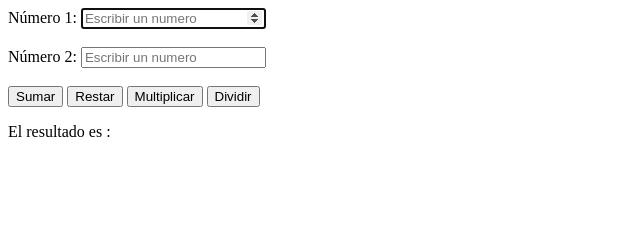
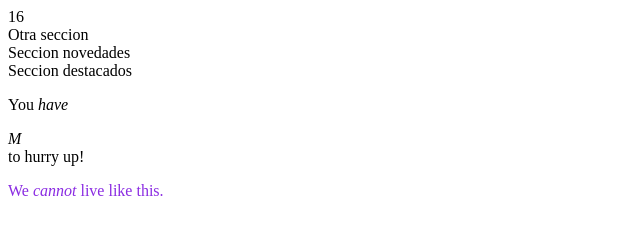
Before and after one commit to BelenLarriel/Html, a plain HTML site: page index.html in a window 1280 px wide. Shown: the whole page, without its empty margins (0-640 px from the left). Drawn offline with Linux system fonts and the light colour scheme.

Commit message:
Add files via upload

```diff
--- a/index.html
+++ b/index.html
@@ -1,36 +1,45 @@
 <!DOCTYPE html>
 <html lang="en">
 <head>
+
     <meta charset="UTF-8">
-    <meta name="viewport" content="width=device-width, initial-scale=1.0">
-    <title>CALCULADORA</title>
+    <meta name="viewport" content="width=, initial-scale=1.0">
+    <title>Ejericio</title>
+    <style>
+        p {
+            color: blueviolet;
+        }
+    </style>
 </head>
 <body>
+    <div id="identificador" class="tarjeta">Contenido Principal</div>
+    <div class="tarjeta">Otra seccion</div>
+    <div class="tarjeta">Seccion novedades</div>
+    <div class="tarjeta">Seccion destacados</div>
 
-      <form id="miFormulario" name="" method="post">
-          <label>Número 1: </label>
-          <input type="number" name ="" id="valor1" autofocus placeholder="Escribir un numero">
+    <p style="color: black;">You <em>have<div>M</div></em> to hurry up!</p>
 
-      <br>
-      <br>
-      <label2>Número 2: </label2>
-      <input type="number" name="" id="valor2"  autofocus placeholder="Escribir un numero">
+    <p>We <em>cannot</em> live like this.</p>
 
-      <br>
-      <br>
+    <script>
 
-    <button type="button" onclick="sumar();">Sumar</button>
-    <button type="button" onclick="restar();">Restar</button>
-    <button type="button" onclick="multiplicar();">Multiplicar</button>
-    <button type="button" onclick="dividir();">Dividir</button>
+function innerHTMLRandomNumber(id) {
+            let elemento = document.getElementById(id);
+            if (elemento) {
+                // Generar un número aleatorio entre 1 y 100
+                let numeroAleatorio = Math.floor(Math.random() * 100) + 1;
+                // Establecer el número aleatorio en el innerHTML del elemento
+                elemento.innerHTML = numeroAleatorio;
+            } else {
+                console.error('Elemento no encontrado con el ID:', id);
+            }
+        }
 
-    <p>El resultado es : <span id="el-resultado"></span></p>
+        // Ejemplo de uso
+        innerHTMLRandomNumber("identificador");
 
 
-      </form>
 
-
-  <script src= "funciones.js"> </script>
-
+    </script>
 </body>
 </html>
```
Also changed, not shown: archivo.js (added, +22 -0 lines).
